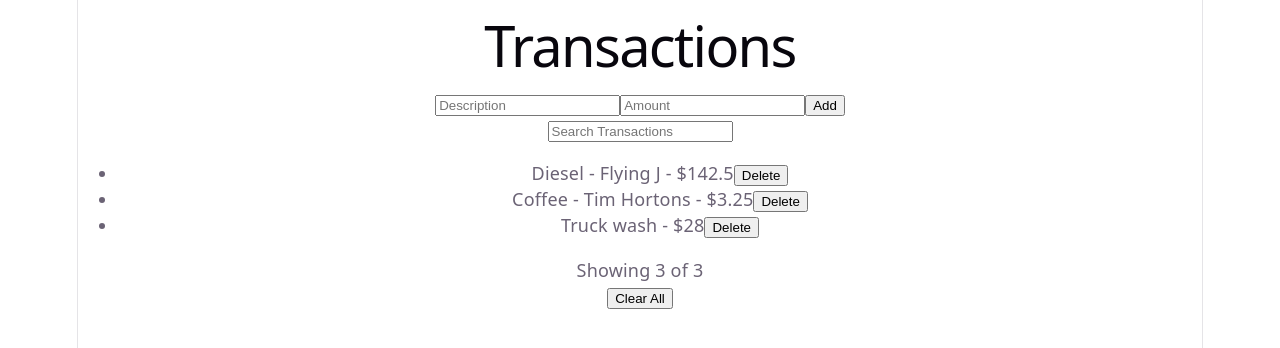
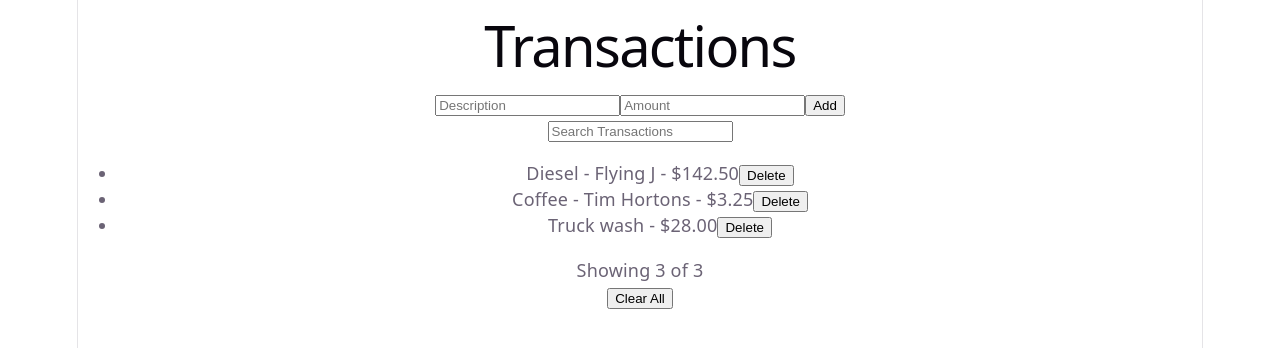
Before and after one commit to eskhaira/finance-tracker, a React (Vite) app: page / in a window 1280 px wide. Shown: the top 348 px of the page. Built offline with nearby package versions, Linux system fonts and the light colour scheme.

Commit message:
Dollars stored as integers and displayed as dollars

```diff
--- a/src/App.tsx
+++ b/src/App.tsx
@@ -10,7 +10,7 @@ type TransactionProps = {
 function Transaction({ id, description, amount, onDelete }: TransactionProps) {
   return (
     <li>
-      {description} - ${amount}
+      {description} - ${(amount / 100).toFixed(2)}
       <button onClick={() => onDelete(id)}>Delete</button>
     </li>
   );
@@ -18,9 +18,9 @@ function Transaction({ id, description, amount, onDelete }: TransactionProps) {
 
 function App() {
   const [transactions, setTransactions] = useState([
-    { id: 1, description: "Diesel - Flying J", amount: 142.5 },
-    { id: 2, description: "Coffee - Tim Hortons", amount: 3.25 },
-    { id: 3, description: "Truck wash", amount: 28.0 },
+    { id: 1, description: "Diesel - Flying J", amount: 14250 },
+    { id: 2, description: "Coffee - Tim Hortons", amount: 325 },
+    { id: 3, description: "Truck wash", amount: 2800 },
   ]);
 
   const [description, setDescription] = useState("");
@@ -54,8 +54,9 @@ function App() {
     const newTransaction = {
       id: Date.now(),
       description: description.trim(),
-      amount: Number(amount),
+      amount: Math.round(Number(amount) * 100),
     };
+    console.log(newTransaction.amount);
     setTransactions([...transactions, newTransaction]);
     setDescription("");
     setAmount("");
```
